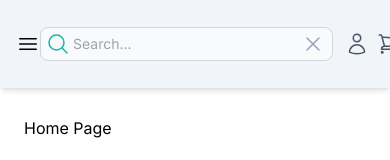
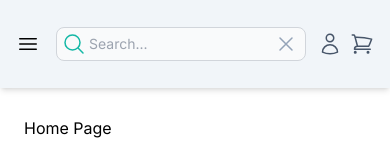
Before and after one commit to hecsolmay/walkstyle-web, a Next.js app: page / in a window 390 px wide. Both pictures are taken after a click on the button 292 px from the left and 43 px from the top of the page. Shown: the top 160 px of the page. Built offline with nearby package versions, Linux system fonts and the light colour scheme.

Commit message:
refactoring search in navbar

```diff
--- a/src/components/mobile-navbar.tsx
+++ b/src/components/mobile-navbar.tsx
@@ -1,8 +1,9 @@
 'use client'
 
-import { SearchIcon, XMarkIcon } from '@/components/icons'
+import { SearchIcon } from '@/components/icons'
 import { MobileSideBar } from '@/components/mobile-sidebar'
 import NavActions from '@/components/nav-actions'
+import { SearchMobileInput } from '@/components/search-navbar'
 import { cn } from '@/utils/cn'
 import Image from 'next/image'
 import Link from 'next/link'
@@ -37,16 +38,7 @@ export default function MobileNavbar () {
           <SearchIcon/>
         </button>
 
-        <div className={cn('relative transition-all duration-200 ease-in-out ', !showSearch && 'hidden')}>
-          <div className="pointer-events-none absolute inset-y-0 left-0 flex items-center pl-1.5 text-teal-500">
-            <SearchIcon/>
-          </div>
-
-          <button onClick={handleCloseSearch} className="absolute inset-y-0 right-2 flex items-center pl-1.5 text-slate-400">
-            <XMarkIcon />
-          </button>
-          <input type="text" className="block w-[75vw] rounded-lg border border-gray-300 bg-gray-50 p-1.5 pl-8 text-sm text-gray-900 focus:outline focus:outline-teal-500" placeholder='Search...' />
-        </div>
+        <SearchMobileInput showSearch={showSearch} closeSearch={handleCloseSearch} />
 
         <NavActions />
       </div>
--- a/src/components/navbar.tsx
+++ b/src/components/navbar.tsx
@@ -1,6 +1,6 @@
-import { SearchIcon } from '@/components/icons'
 import MobileNavbar from '@/components/mobile-navbar'
 import NavActions from '@/components/nav-actions'
+import SearchBarInput from '@/components/search-navbar'
 import { links, type NavLinks } from '@/contants/navlinks'
 import Image from 'next/image'
 import Link from 'next/link'
@@ -22,12 +22,7 @@ export default function Navbar () {
             ))}
           </ul>
 
-          <div className='relative hidden md:block'>
-            <div className="pointer-events-none absolute inset-y-0 left-0 flex items-center pl-1.5 text-teal-500">
-              <SearchIcon/>
-            </div>
-            <input type="text" className="block w-52 rounded-lg border border-gray-300 bg-gray-50 p-1.5 pl-8 text-sm text-gray-900 focus:outline focus:outline-teal-500" placeholder='Search...' />
-          </div>
+          <SearchBarInput />
 
           <NavActions />
         </div>
--- /dev/null
+++ b/src/components/search-navbar.tsx
@@ -0,0 +1,65 @@
+'use client'
+
+import { SearchIcon, XMarkIcon } from '@/components/icons'
+import UseInput from '@/hooks/useInput'
+import useNextQuery from '@/hooks/useNextQuey'
+import { cn } from '@/utils/cn'
+
+export default function SearchBarInput () {
+  const { clear, onChange, value: searchWord } = UseInput('')
+  const { router } = useNextQuery()
+  const handleSubmit = (event: React.FormEvent<HTMLFormElement>) => {
+    event.preventDefault()
+
+    router.push(`/search?q=${searchWord}`)
+  }
+
+  return (
+    <form onSubmit={handleSubmit} className='relative hidden md:block'>
+      <button className="pointer-events-none absolute inset-y-0 left-0 flex items-center pl-1.5 text-teal-500">
+        <SearchIcon/>
+      </button>
+      <input onChange={onChange} value={searchWord} type="text" name='search' className="block w-52 rounded-lg border border-gray-300 bg-gray-50 p-1.5 px-8 text-sm text-gray-900 focus:outline focus:outline-teal-500" placeholder='Search...' />
+
+      {searchWord.length > 0 && (
+        <button onClick={clear} type='button' className="absolute inset-y-0 right-2 flex items-center pl-1.5 text-slate-400">
+          <XMarkIcon />
+        </button>
+      )}
+
+    </form>
+  )
+}
+
+interface SearchMobileProps {
+  showSearch: boolean
+  closeSearch: () => void
+}
+
+export function SearchMobileInput ({ showSearch, closeSearch }: SearchMobileProps) {
+  const { clear, onChange, value: searchWord } = UseInput('')
+  const { router } = useNextQuery()
+  const handleSubmit = (event: React.FormEvent<HTMLFormElement>) => {
+    event.preventDefault()
+    handleClose()
+    router.push(`/search?q=${searchWord}`)
+  }
+
+  const handleClose = () => {
+    closeSearch()
+    clear()
+  }
+
+  return (
+    <form onSubmit={handleSubmit} className={cn('relative transition-all duration-200 ease-in-out ', !showSearch && 'hidden')}>
+      <button className="pointer-events-none absolute inset-y-0 left-0 flex items-center pl-1.5 text-teal-500">
+        <SearchIcon/>
+      </button>
+
+      <button type='button' onClick={handleClose} className="absolute inset-y-0 right-2 flex items-center pl-1.5 text-slate-400">
+        <XMarkIcon />
+      </button>
+      <input type="text" value={searchWord} onChange={onChange} className="block w-full rounded-lg border border-gray-300 bg-gray-50 p-1.5 pl-8 text-sm text-gray-900 focus:outline focus:outline-teal-500" placeholder='Search...' />
+    </form>
+  )
+}
```
